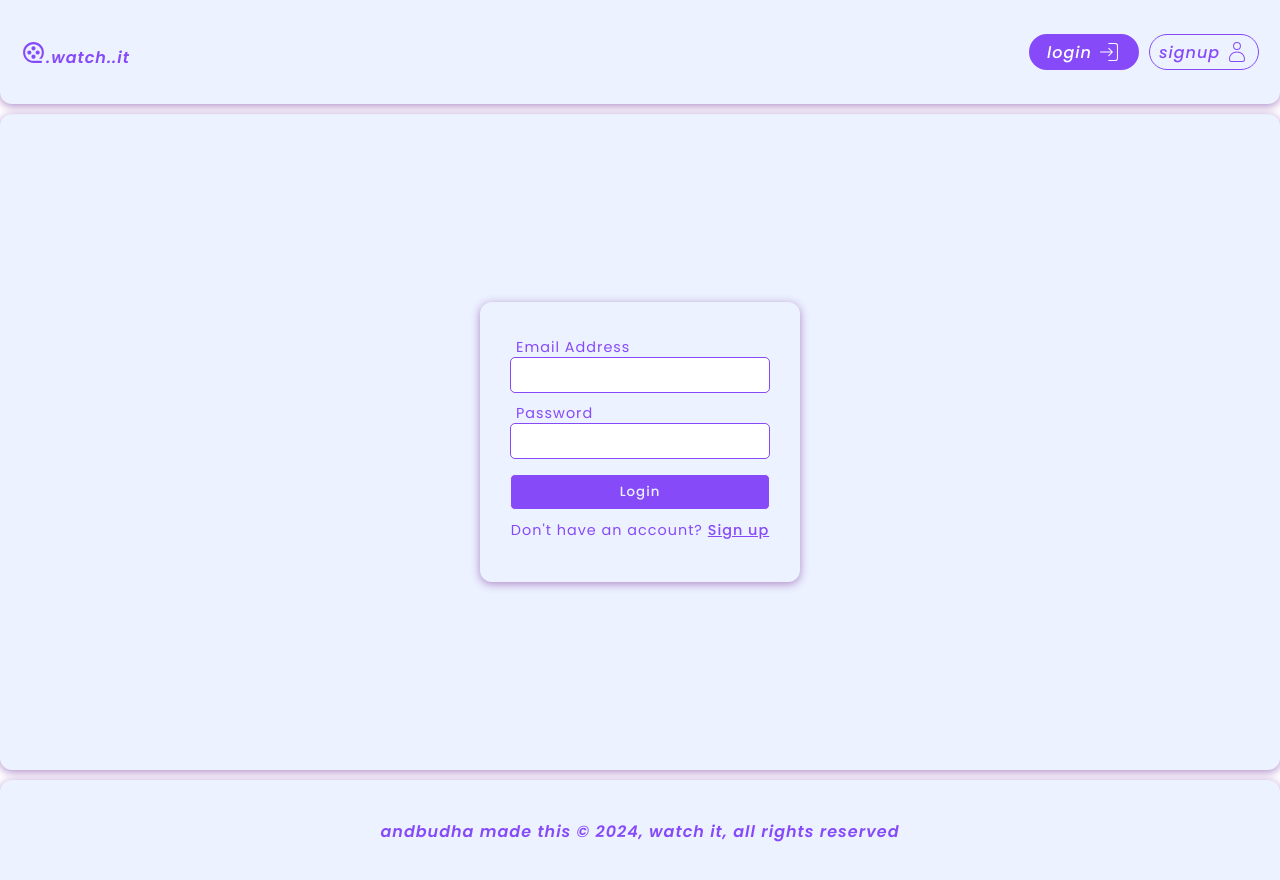
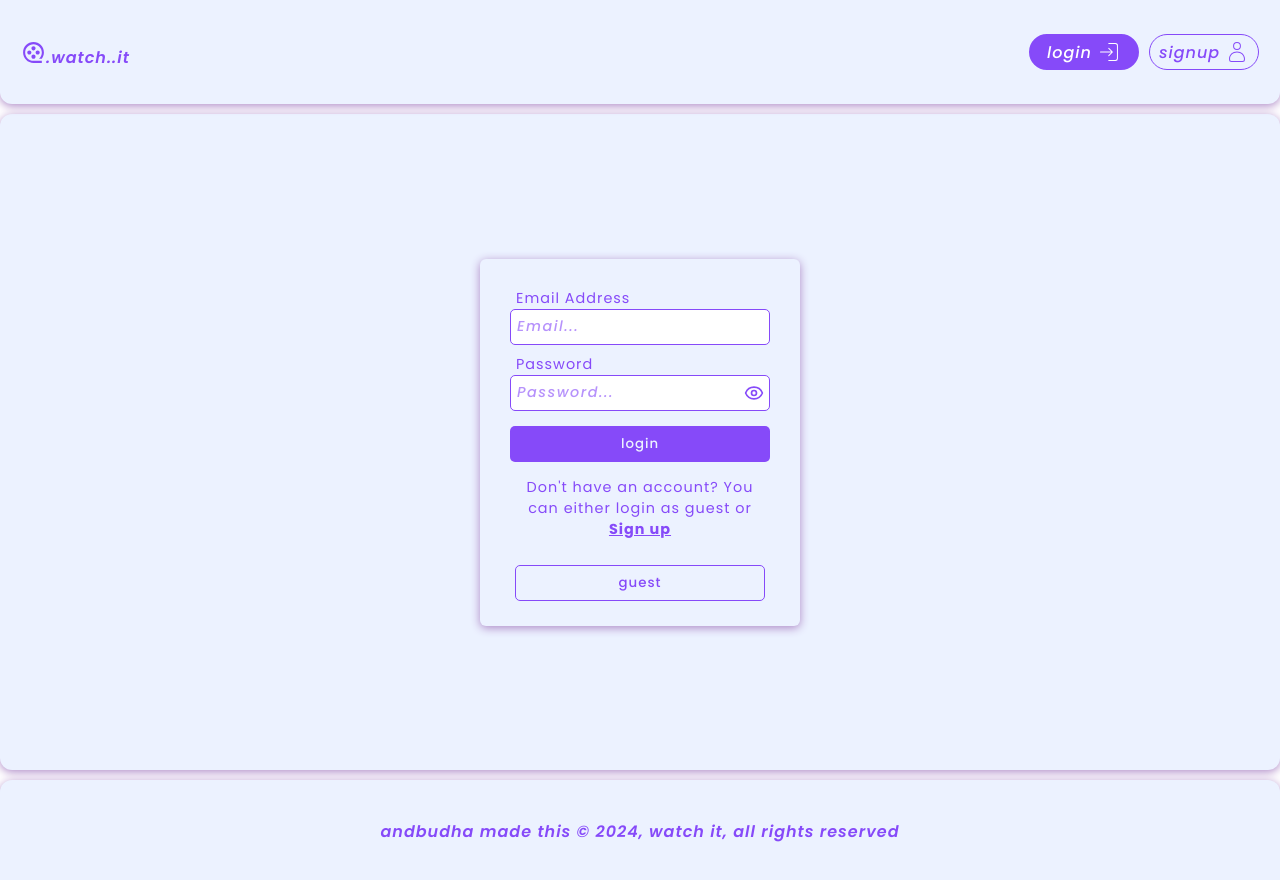
Before and after one commit to andbudha/watch-it, a React (Vite) app: page /login in a window 1280 px wide. Built offline with nearby package versions, Linux system fonts and the light colour scheme; no server answers; the database is empty.

Commit message:
Login comp updated&restyled:hiding&displaying pass func-ty added

```diff
--- a/src/pages/Login/Login.module.scss
+++ b/src/pages/Login/Login.module.scss
@@ -12,17 +12,18 @@
   @include flexBox(nowrap, row, center, center);
   .login_box {
     position: relative;
-    padding: 10px;
-    height: 280px;
-    width: 320px;
+    padding: 20px 10px;
+    min-height: 280px;
+    min-width: 320px;
+    max-width: 340px;
     font-size: 0.9rem;
-    border-radius: 12px;
+    border-radius: 6px;
     box-shadow: $shadow_color 0px 2px 10px 0px,
       rgba(0, 0, 0, 0.06) 0px 0px 0px 0px;
     @include flexBox(nowrap, column, center, center);
   }
   .login_form {
-    height: 230px;
+    min-height: 250px;
     width: 280px;
     padding: 10px 0;
     @include flexBox(nowrap, column, start, center);
@@ -43,18 +44,56 @@
       padding: 0 6px;
       @include flexBox(nowrap, row, start, center);
     }
-    .input_box {
+    .email_input_box {
       width: 260px;
       margin-bottom: 10px;
-      .login_input {
+      .email_input {
         width: 260px;
         height: 36px;
         padding: 0 6px;
         border: 1px solid;
         border-radius: 5px;
         outline: none;
+        font-weight: 500;
+        font-size: 0.9rem;
         letter-spacing: 1.5px;
         color: $font_secondary_color;
+      }
+      ::placeholder {
+        color: $font_secondary_color;
+        font-style: italic;
+        opacity: 0.6;
+      }
+    }
+    .password_input_box {
+      position: relative;
+      width: 260px;
+      margin-bottom: 10px;
+      @include flexBox(nowrap, row, end, center);
+      .password_input {
+        width: 260px;
+        height: 36px;
+        padding: 0 6px;
+        border: 1px solid;
+        border-radius: 5px;
+        outline: none;
+        font-weight: 500;
+        font-size: 0.9rem;
+        letter-spacing: 1.5px;
+        color: $font_secondary_color;
+      }
+      ::placeholder {
+        color: $font_secondary_color;
+        font-style: italic;
+        opacity: 0.6;
+      }
+      .eye_icon {
+        position: absolute;
+        right: 6px;
+        z-index: 100;
+        cursor: pointer;
+        width: 20px;
+        height: 20px;
       }
     }
     .login_button {
@@ -62,7 +101,7 @@
       width: 260px;
       margin: 5px 0;
       cursor: pointer;
-      border: 1px solid;
+      border: none;
       border-radius: 5px;
       font-weight: 500;
       color: $second_background_color;
@@ -79,17 +118,43 @@
       }
     }
     .info_box {
-      height: 30px;
+      min-height: 50px;
       width: 280px;
+      margin: 10px 0;
+      padding: 0 10px;
       color: $font_secondary_color;
       @include flexBox(nowrap, row, center, center);
       .info_text {
         font-size: 0.9rem;
+        text-align: center;
       }
       .signup_link {
         color: $font_secondary_color;
-        font-weight: 500;
+        font-weight: 700;
       }
     }
   }
+  .guest_button {
+    height: 36px;
+    width: 250px;
+    margin: 5px 0;
+    cursor: pointer;
+    border: 1px solid;
+    border-radius: 5px;
+    font-weight: 500;
+    color: $font_secondary_color;
+
+    background-color: $second_background_color;
+
+    @include flexBox(nowrap, column, center, center);
+    &:hover {
+      transition: 0.4s;
+      color: $second_background_color;
+      border: 1px solid $font_secondary_color;
+      background-color: $font_secondary_color;
+    }
+    &:not(:hover) {
+      transition: 0.5s;
+    }
+  }
 }
--- a/src/pages/Login/Login.tsx
+++ b/src/pages/Login/Login.tsx
@@ -2,12 +2,19 @@ import { useFormik } from 'formik';
 import styles from './Login.module.scss';
 import { NavLink, Navigate } from 'react-router-dom';
 import { LoginErrorValues, LoginValues } from '../../types/common_types';
-import { useContext } from 'react';
+import { useContext, useState } from 'react';
 import { AuthContext } from '../../context/AuthContext';
+import { LuEye, LuEyeOff } from 'react-icons/lu';
 import { Loader } from '../../components/Loaders/Loader';
 
 export const Login = () => {
   const { user, logInUser, isLoading } = useContext(AuthContext);
+  const [passVisibilityStatus, setPassVisibilityStatus] =
+    useState<boolean>(false);
+
+  const togglePassVisibilityStatusHandler = () => {
+    setPassVisibilityStatus(!passVisibilityStatus);
+  };
 
   const validate = (values: LoginValues) => {
     const errors: LoginErrorValues = {};
@@ -21,7 +28,7 @@ export const Login = () => {
     if (!values.password) {
       errors.password = 'Password is required!';
     } else if (values.password.length < 6) {
-      errors.password = 'Must be at least 6 characters';
+      errors.password = 'At least 6 characters';
     }
     return errors;
   };
@@ -37,6 +44,9 @@ export const Login = () => {
     },
   });
 
+  const loginAsGuestHandler = () => {
+    console.log('Loggedin as guest!');
+  };
   if (user) {
     return <Navigate to={'/'} />;
   }
@@ -57,12 +67,13 @@ export const Login = () => {
             </div>
           )}
 
-          <div className={styles.input_box}>
+          <div className={styles.email_input_box}>
             <input
-              className={styles.login_input}
+              className={styles.email_input}
               id="email"
               name="email"
               type="email"
+              placeholder="Email..."
               onChange={formik.handleChange}
               value={formik.values.email}
             />
@@ -78,28 +89,46 @@ export const Login = () => {
               <label htmlFor="password">Password</label>
             </div>
           )}
-          <div className={styles.input_box}>
+          <div className={styles.password_input_box}>
             <input
-              className={styles.login_input}
+              className={styles.password_input}
               id="password"
               name="password"
-              type="password"
+              placeholder="Password..."
+              type={passVisibilityStatus ? 'text' : 'password'}
               onChange={formik.handleChange}
               value={formik.values.password}
             />
+            {passVisibilityStatus ? (
+              <LuEyeOff
+                className={styles.eye_icon}
+                onClick={togglePassVisibilityStatusHandler}
+              />
+            ) : (
+              <LuEye
+                className={styles.eye_icon}
+                onClick={togglePassVisibilityStatusHandler}
+              />
+            )}
           </div>
           <button className={styles.login_button} type="submit">
-            Login
+            login
           </button>
           <div className={styles.info_box}>
-            <span className={styles.info_text}>
-              Don't have an account?{' '}
-              <NavLink to={'/signup'} className={styles.signup_link}>
-                Sign up
-              </NavLink>
-            </span>
+            <p className={styles.info_text}>
+              Don't have an account? You can either login as guest or
+              <span>
+                {' '}
+                <NavLink to={'/signup'} className={styles.signup_link}>
+                  Sign up
+                </NavLink>
+              </span>
+            </p>
           </div>
         </form>
+        <button className={styles.guest_button} onClick={loginAsGuestHandler}>
+          guest
+        </button>
       </div>
     </div>
   );
```
